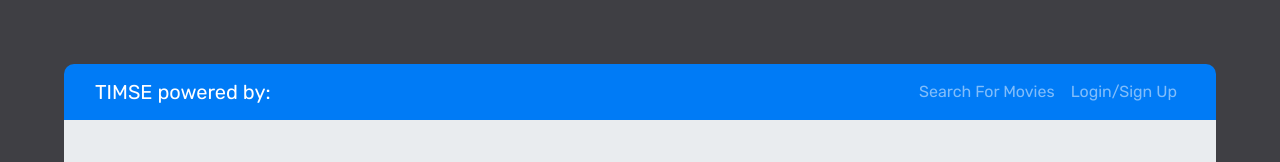
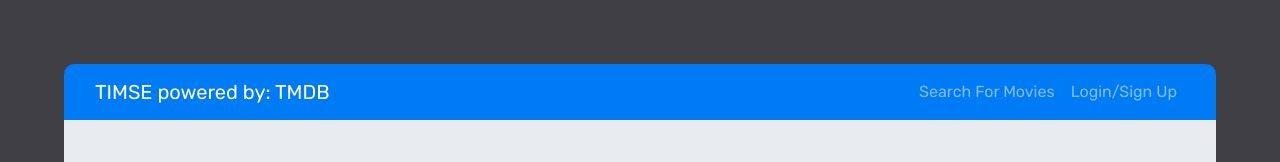
Before and after one commit to KevinGodek/TIMSE-Movie-Management, a React (Create React App) app in the folder client/: page / in a window 1280 px wide. Shown: the top 162 px of the page. Built offline with nearby package versions, Linux system fonts and the light colour scheme.

Commit message:
update to front end

```diff
--- a/client/src/components/Navbar.js
+++ b/client/src/components/Navbar.js
@@ -15,7 +15,7 @@ const AppNavbar = () => {
       <Navbar bg='dark' variant='dark' expand='lg'>
         <Container fluid>
           <Navbar.Brand as={Link} to='/'>
-            TIMSE powered by:
+            TIMSE powered by: TMDB
           </Navbar.Brand>
           <Navbar.Toggle aria-controls='navbar' />
           <Navbar.Collapse id='navbar'>
```
